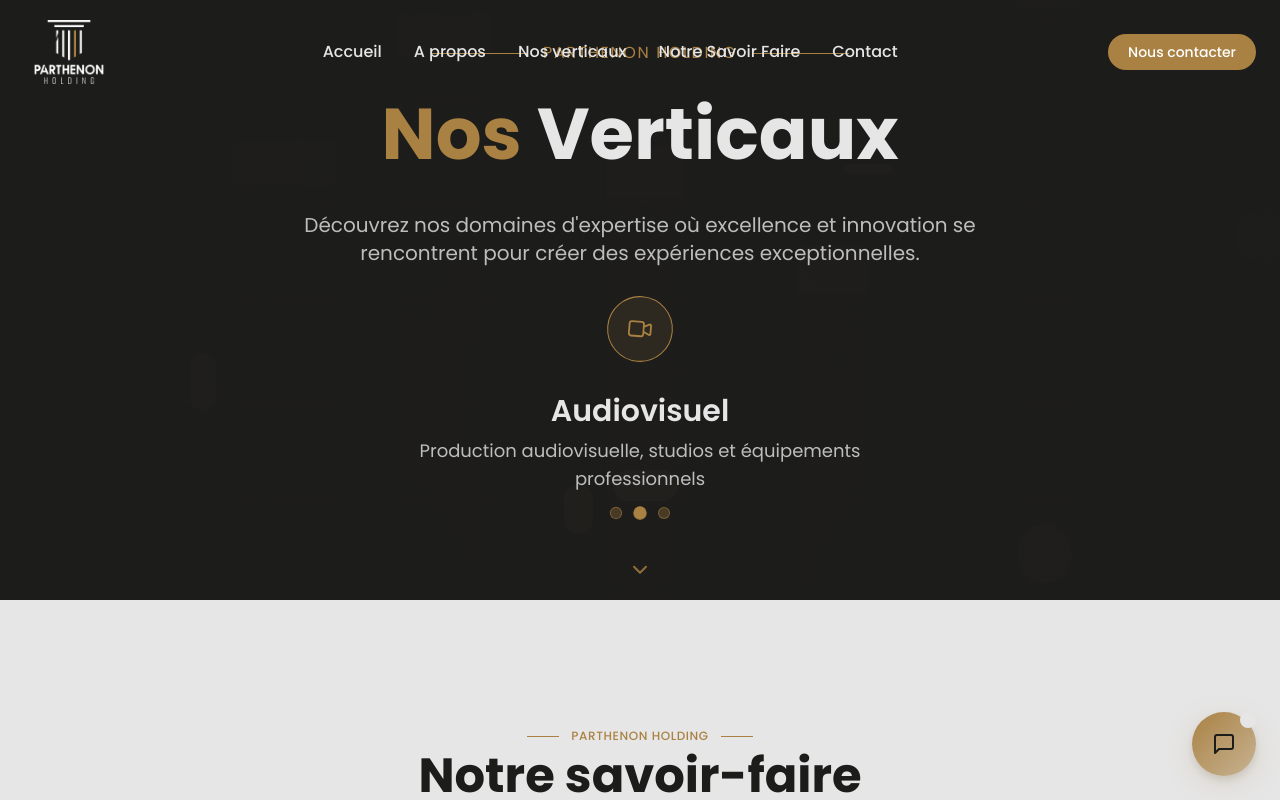
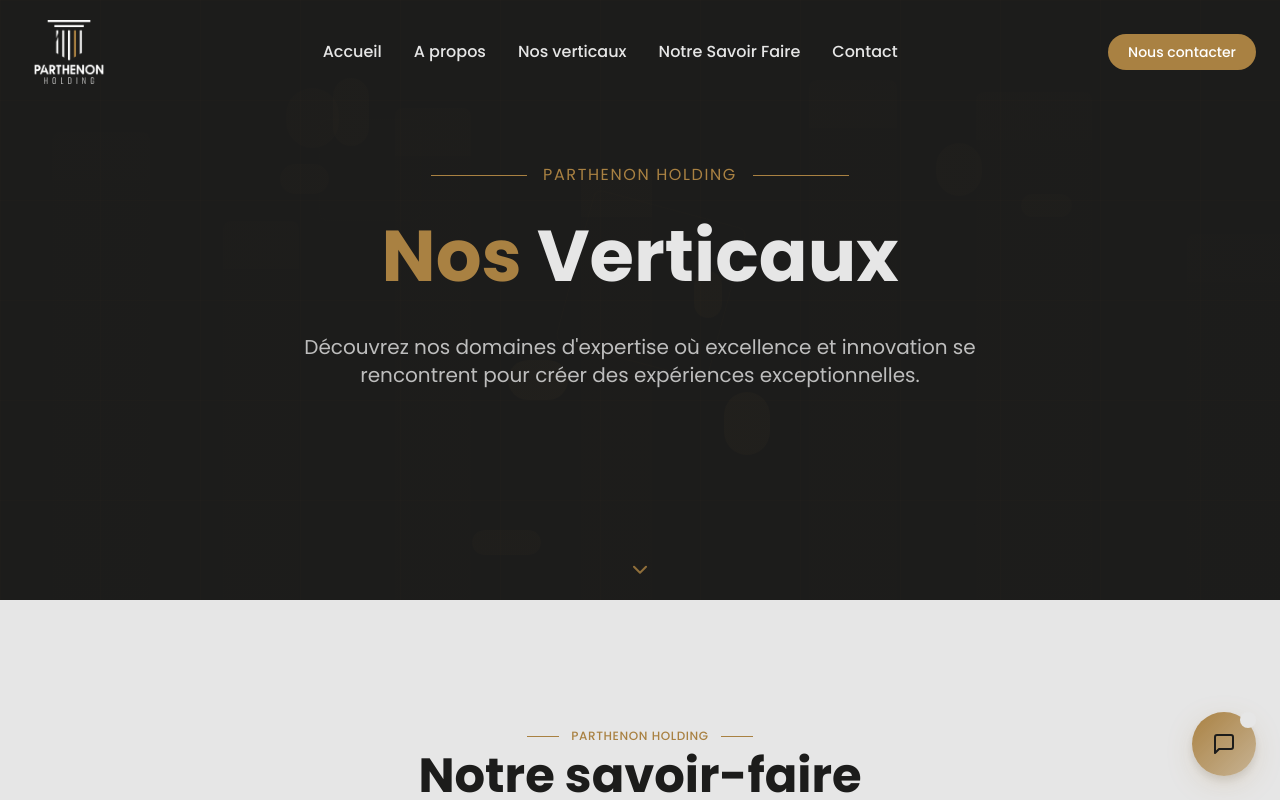
Before and after one commit to mouhcine7777/parthenonholding, a Next.js app: page /savoir-faire in a window 1280 px wide. Shown: the top 800 px of the page. Built offline with nearby package versions, Linux system fonts and the light colour scheme.

Commit message:
first commit5

```diff
--- a/src/app/about/components/AboutHerosection.tsx
+++ b/src/app/about/components/AboutHerosection.tsx
@@ -9,8 +9,7 @@ const DARK = "#1C1C1B";
 
 export default function ParthenonAboutHero() {
   const [mousePosition, setMousePosition] = useState<{ x: number; y: number }>({ x: 0, y: 0 });
-  const [windowSize, setWindowSize] = useState<{ width: number; height: number }>({ width: 0, height: 0 });
-  const [isMounted, setIsMounted] = useState(false);
+  const [isBrowser, setIsBrowser] = useState(false);
   const containerRef = useRef<HTMLDivElement>(null);
 
   const x = useMotionValue(0);
@@ -22,27 +21,14 @@ export default function ParthenonAboutHero() {
   const springX = useSpring(x, springConfig);
   const springY = useSpring(y, springConfig);
 
-  // Handle component mounting and window size
+  // Check if we're in the browser
   useEffect(() => {
-    setIsMounted(true);
-
-    const handleResize = () => {
-      setWindowSize({
-        width: window.innerWidth,
-        height: window.innerHeight
-      });
-    };
-
-    // Set initial size
-    handleResize();
-
-    window.addEventListener('resize', handleResize);
-    return () => window.removeEventListener('resize', handleResize);
+    setIsBrowser(true);
   }, []);
 
   // Handle mouse movement for the 3D effect
   useEffect(() => {
-    if (!isMounted) return;
+    if (!isBrowser) return;
 
     const handleMouseMove = (event: MouseEvent) => {
       if (!containerRef.current) return;
@@ -60,7 +46,7 @@ export default function ParthenonAboutHero() {
 
     window.addEventListener('mousemove', handleMouseMove);
     return () => window.removeEventListener('mousemove', handleMouseMove);
-  }, [isMounted, x, y]);
+  }, [isBrowser, x, y]);
 
   // Animation variants for staggered text reveals
   const titleVariants = {
@@ -76,40 +62,9 @@ export default function ParthenonAboutHero() {
     })
   };
 
-  // Don't render interactive elements until mounted
-  if (!isMounted) {
-    return (
-      <div
-        className="relative overflow-hidden"
-        style={{ backgroundColor: DARK, height: "70vh" }}
-      >
-        <div className="container mx-auto relative z-10 h-full flex items-center justify-center px-4 md:px-6">
-          <div className="max-w-4xl mx-auto text-center">
-            <div className="flex items-center justify-center mb-6">
-              <div
-                className="h-px w-12 md:w-24 mr-4"
-                style={{ backgroundColor: GOLD }}
-              />
-              <span className="uppercase tracking-widest text-sm md:text-base" style={{ color: GOLD }}>
-                Parthenon Holding
-              </span>
-              <div
-                className="h-px w-12 md:w-24 ml-4"
-                style={{ backgroundColor: GOLD }}
-              />
-            </div>
-            <h1 className="text-5xl md:text-7xl font-bold mb-6 leading-tight" style={{ color: LIGHT }}>
-              À Propos
-            </h1>
-            <p className="text-lg md:text-xl max-w-2xl mx-auto mb-4" style={{ color: `${LIGHT}CC` }}>
-              Depuis 2002, Parthenon Holding façonne l'excellence dans les secteurs de l'événementiel,
-              de l'audiovisuel et des loisirs avec passion et innovation.
-            </p>
-          </div>
-        </div>
-      </div>
-    );
-  }
+  // Calculate gradient center with fallback values
+  const gradientCenterX = isBrowser ? mousePosition.x + (window.innerWidth / 2) : 800;
+  const gradientCenterY = isBrowser ? mousePosition.y + (window.innerHeight / 2) : 400;
 
   return (
     <div
@@ -167,9 +122,9 @@ export default function ParthenonAboutHero() {
           ))}
         </motion.div>
 
-        {/* Gradient overlay - Fixed to use windowSize state */}
+        {/* Gradient overlay */}
         <div className="absolute inset-0" style={{
-          background: `radial-gradient(circle at ${mousePosition.x + windowSize.width/2}px ${mousePosition.y + windowSize.height/2}px, ${DARK}90, ${DARK}D0, ${DARK}F8)`,
+          background: `radial-gradient(circle at ${gradientCenterX}px ${gradientCenterY}px, ${DARK}90, ${DARK}D0, ${DARK}F8)`,
         }}></div>
 
         {/* Subtle grid */}
--- a/src/app/savoir-faire/components/SavoirefaireHero.tsx
+++ b/src/app/savoir-faire/components/SavoirefaireHero.tsx
@@ -32,6 +32,7 @@ const VERTICALS = [
 export default function ParthenonVerticauxHero() {
   const [mousePosition, setMousePosition] = useState<{ x: number; y: number }>({ x: 0, y: 0 });
   const [activeVertical, setActiveVertical] = useState<number>(0);
+  const [isBrowser, setIsBrowser] = useState(false);
   const containerRef = useRef<HTMLDivElement>(null);
 
   const x = useMotionValue(0);
@@ -43,8 +44,15 @@ export default function ParthenonVerticauxHero() {
   const springX = useSpring(x, springConfig);
   const springY = useSpring(y, springConfig);
 
+  // Check if we're in the browser
+  useEffect(() => {
+    setIsBrowser(true);
+  }, []);
+
   // Handle mouse movement for the 3D effect
   useEffect(() => {
+    if (!isBrowser) return;
+
     const handleMouseMove = (event: MouseEvent) => {
       if (!containerRef.current) return;
       const rect = containerRef.current.getBoundingClientRect();
@@ -61,7 +69,7 @@ export default function ParthenonVerticauxHero() {
 
     window.addEventListener('mousemove', handleMouseMove);
     return () => window.removeEventListener('mousemove', handleMouseMove);
-  }, []);
+  }, [isBrowser, x, y]);
 
   // Auto-rotate through verticals
   useEffect(() => {
@@ -92,6 +100,10 @@ export default function ParthenonVerticauxHero() {
     visible: { opacity: 1, y: 0, transition: { duration: 0.5 } },
     exit: { opacity: 0, y: -20, transition: { duration: 0.3 } }
   };
+
+  // Calculate gradient center with fallback values
+  const gradientCenterX = isBrowser ? mousePosition.x + (window.innerWidth / 2) : 800;
+  const gradientCenterY = isBrowser ? mousePosition.y + (window.innerHeight / 2) : 400;
 
   return (
     <div
@@ -175,7 +187,7 @@ export default function ParthenonVerticauxHero() {
 
         {/* Gradient overlay */}
         <div className="absolute inset-0" style={{
-          background: `radial-gradient(circle at ${mousePosition.x + window.innerWidth/2}px ${mousePosition.y + window.innerHeight/2}px, ${DARK}80, ${DARK}C0, ${DARK}F0)`,
+          background: `radial-gradient(circle at ${gradientCenterX}px ${gradientCenterY}px, ${DARK}80, ${DARK}C0, ${DARK}F0)`,
         }}></div>
 
         {/* Subtle grid */}
@@ -251,78 +263,6 @@ export default function ParthenonVerticauxHero() {
               pour créer des expériences exceptionnelles.
             </p>
           </motion.div>
-
-          {/* Business verticals showcase */}
-          <div className="relative h-48 md:h-40 mb-8">
-            {VERTICALS.map((vertical, index) => (
-              <motion.div
-                key={vertical.id}
-                className="absolute inset-0 flex flex-col items-center justify-center"
-                initial="hidden"
-                animate={index === activeVertical ? "visible" : "hidden"}
-                variants={verticalVariants}
-                style={{
-                  opacity: index === activeVertical ? 1 : 0,
-                  pointerEvents: index === activeVertical ? 'auto' : 'none'
-                }}
-              >
-                <div className="flex items-center justify-center mb-4">
-                  <motion.div
-                    className="flex items-center justify-center w-16 h-16 rounded-full mb-4"
-                    style={{ backgroundColor: `${GOLD}20`, border: `1px solid ${GOLD}` }}
-                    animate={{
-                      scale: [1, 1.05, 1],
-                      rotate: [0, 5, 0, -5, 0]
-                    }}
-                    transition={{ duration: 5, repeat: Infinity }}
-                  >
-                    <svg
-                      xmlns="http://www.w3.org/2000/svg"
-                      width="28"
-                      height="28"
-                      viewBox="0 0 24 24"
-                      fill="none"
-                      stroke={GOLD}
-                      strokeWidth="1.5"
-                      strokeLinecap="round"
-                      strokeLinejoin="round"
-                    >
-                      <path d={vertical.icon} />
-                    </svg>
-                  </motion.div>
-                </div>
-
-                <h3 className="text-2xl md:text-3xl font-semibold mb-2" style={{ color: LIGHT }}>
-                  {vertical.name}
-                </h3>
-                <p className="text-base md:text-lg max-w-lg mx-auto" style={{ color: `${LIGHT}CC` }}>
-                  {vertical.description}
-                </p>
-              </motion.div>
-            ))}
-          </div>
-
-          {/* Vertical selector dots */}
-          <div className="flex justify-center space-x-3 mb-10">
-            {VERTICALS.map((vertical, index) => (
-              <motion.button
-                key={`dot-${vertical.id}`}
-                className="w-3 h-3 rounded-full focus:outline-none"
-                style={{
-                  backgroundColor: index === activeVertical ? GOLD : `${GOLD}50`,
-                  border: `1px solid ${index === activeVertical ? GOLD : `${GOLD}80`}`
-                }}
-                whileHover={{ scale: 1.2 }}
-                onClick={() => setActiveVertical(index)}
-                animate={{
-                  scale: index === activeVertical ? [1, 1.2, 1] : 1,
-                  transition: { duration: 1.5, repeat: index === activeVertical ? Infinity : 0 }
-                }}
-              />
-            ))}
-          </div>
-
-
         </motion.div>
       </div>
 
```
